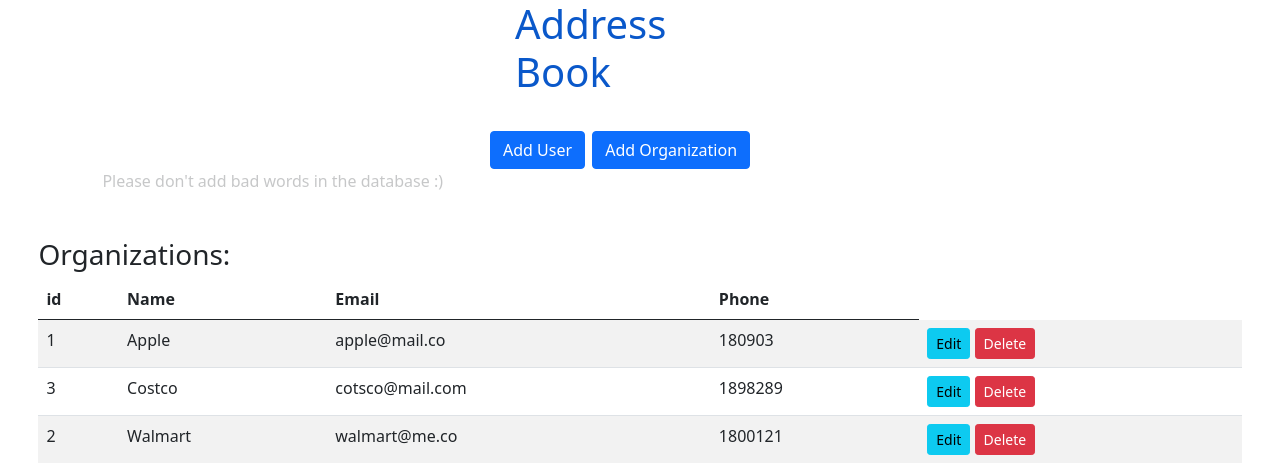
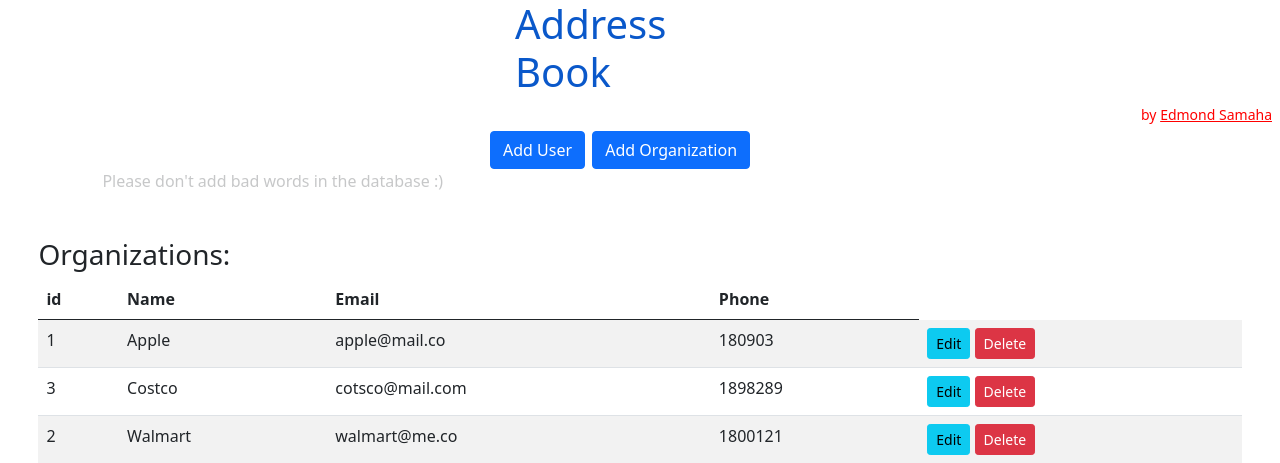
Before and after one commit to EdySamaha/addressBook, a Django app: page / in a window 1280 px wide. Shown: the top 463 px of the page. Run offline with Django 3.2, Linux system fonts and the light colour scheme; data comes from the database, SQL or seed files in the repository.

Commit message:
Update index.html

```diff
--- a/templates/index.html
+++ b/templates/index.html
@@ -15,6 +15,9 @@
     <div class="mx-auto" style="width: 250px;">
         <h1 style="color: #0a58ca;">Address Book</h1>
     </div>
+    <span style="float: right; color: red; margin-right: 8px; font-size: 14px !important;">
+        by <a href="https://rebrand.ly/Edysamaha" style="color: red;">Edmond Samaha</a>
+    </span>
     <br>
 
     <!--links refer to urls.py NOT html files-->
```
